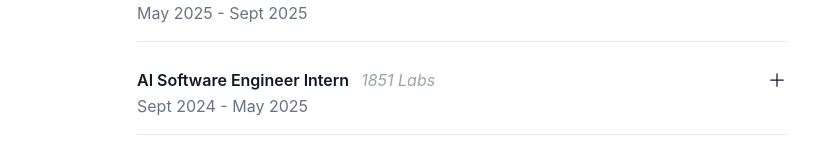
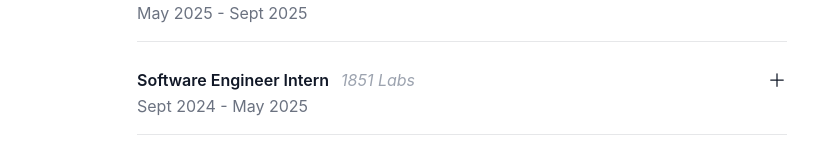
Before and after one commit to mw-171/web-portfolio, a Next.js app: page /about in a window 1280 px wide. Shown: the part 523-683 px from the top of the page, without its empty margins (178-996 px from the left). Built offline with nearby package versions, Linux system fonts and the light colour scheme.

Commit message:
adjust job titler

```diff
--- a/src/pages/about.tsx
+++ b/src/pages/about.tsx
@@ -31,7 +31,7 @@ export default function About() {
       company: "Faire",
     },
     {
-      title: "AI Software Engineer Intern",
+      title: "Software Engineer Intern",
       date: "Sept 2024 - May 2025",
       description: "Building the next thing with really cool people :)",
       company: "1851 Labs",
```
